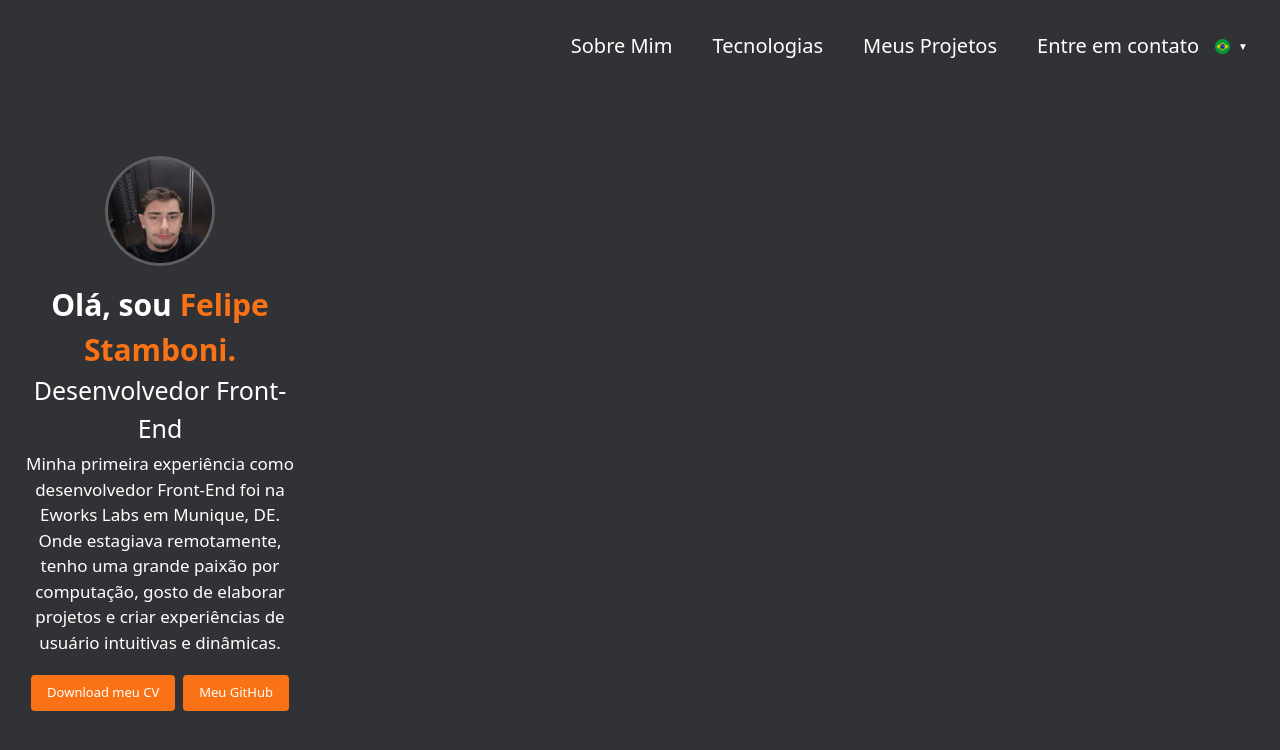
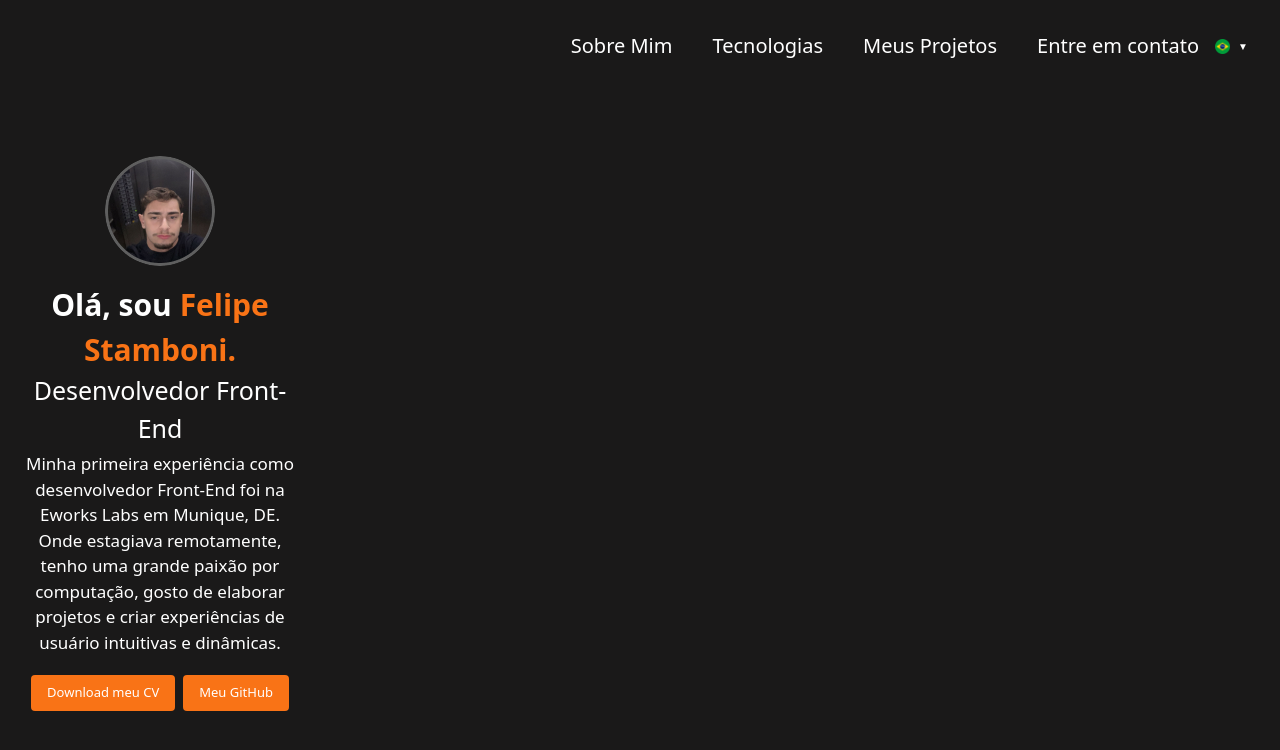
Before and after one commit to felipestambonidev/meuportifolioemnextjs, a Next.js app: page / in a window 1280 px wide. Shown: the top 750 px of the page. Built offline with nearby package versions, Linux system fonts and the light colour scheme.

Commit message:
Edit: editei a cor do background

```diff
--- a/styles/globals.css
+++ b/styles/globals.css
@@ -17,5 +17,5 @@
 }
 
 body{
-  background-color: #313235;
+  background-color: #1A1919;
 }
```
